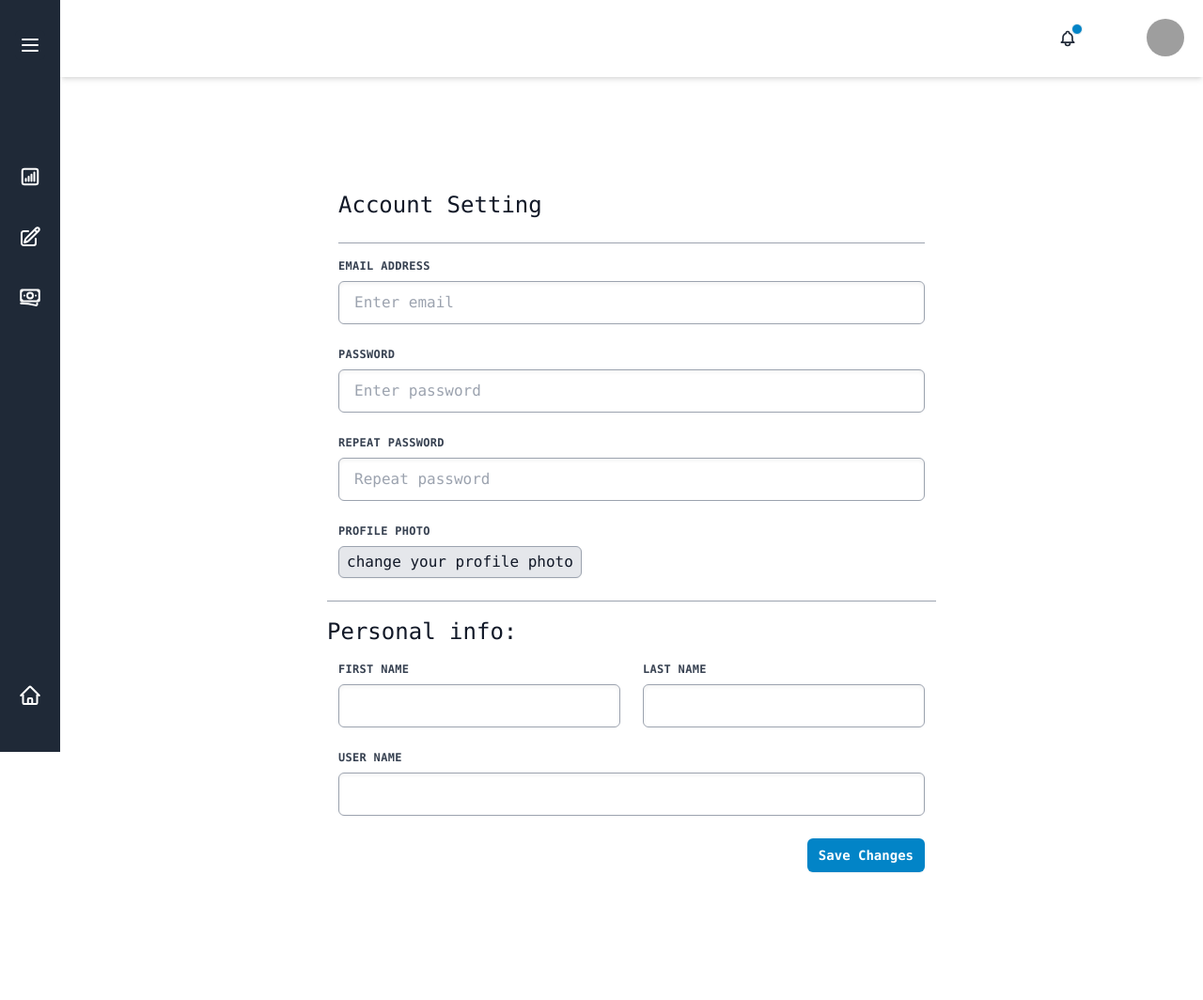
After one commit to andreivisan/reboot-saas, a Python web app: template templates/dashboard/fragments/dashboard_account_settings.html in a window 1280 px wide. The commit adds this page. Shown: the whole page at 94% size. Run offline with Jinja, Linux system fonts and the light colour scheme; the template is opened without the code that fills it, so the values that code supplies are empty; some libraries are stand-ins or nearby versions; grey boxes are pictures that could not be loaded.

Commit message:
Started account settings

```diff
--- /dev/null
+++ b/templates/dashboard/fragments/dashboard_account_settings.html
@@ -0,0 +1,53 @@
+{% extends "dashboard/pages/dashboard_home.html" %}
+
+{% block dashboard_content %}
+<div class="min-h-screen pt-2 font-mono my-16">
+    <div class="container mx-auto">
+        <div class="inputs w-full max-w-2xl p-6 mx-auto">
+            <h2 class="text-2xl text-gray-900">Account Setting</h2>
+            <form class="mt-6 border-t border-gray-400 pt-4">
+                <div class='flex flex-wrap -mx-3 mb-6'>
+                    <div class='w-full md:w-full px-3 mb-6'>
+                        <label class='block uppercase tracking-wide text-gray-700 text-xs font-bold mb-2' for='grid-text-1'>email address</label>
+                        <input class='appearance-none block w-full bg-white text-gray-700 border border-gray-400 shadow-inner rounded-md py-3 px-4 leading-tight focus:outline-none  focus:border-gray-500' id='grid-text-1' type='text' placeholder='Enter email'  required>
+                    </div>
+                    <div class='w-full md:w-full px-3 mb-6'>
+                        <label class='block uppercase tracking-wide text-gray-700 text-xs font-bold mb-2' for='grid-text-1'>password</label>
+                        <input class='appearance-none block w-full bg-white text-gray-700 border border-gray-400 shadow-inner rounded-md py-3 px-4 leading-tight focus:outline-none  focus:border-gray-500' id='grid-text-1' type='password' placeholder='Enter password'  required>
+                    </div>
+                    <div class='w-full md:w-full px-3 mb-6'>
+                        <label class='block uppercase tracking-wide text-gray-700 text-xs font-bold mb-2' for='grid-text-1'>repeat password</label>
+                        <input class='appearance-none block w-full bg-white text-gray-700 border border-gray-400 shadow-inner rounded-md py-3 px-4 leading-tight focus:outline-none  focus:border-gray-500' id='grid-text-1' type='password' placeholder='Repeat password'  required>
+                    </div>
+                    <div class='w-full md:w-full px-3 mb-6 '>
+                        <label class='block uppercase tracking-wide text-gray-700 text-xs font-bold mb-2'>profile photo</label>
+                        <button class="appearance-none bg-gray-200 text-gray-900 px-2 py-1 shadow-sm border border-gray-400 rounded-md ">change your profile photo</button>
+                    </div>
+                    <div class="personal w-full border-t border-gray-400 pt-4">
+                        <h2 class="text-2xl text-gray-900">Personal info:</h2>
+                        <div class="flex items-center justify-between mt-4">
+                            <div class='w-full md:w-1/2 px-3 mb-6'>
+                                <label class='block uppercase tracking-wide text-gray-700 text-xs font-bold mb-2' >first name</label>
+                                <input class='appearance-none block w-full bg-white text-gray-700 border border-gray-400 shadow-inner rounded-md py-3 px-4 leading-tight focus:outline-none  focus:border-gray-500' type='text'  required>
+                            </div>
+                            <div class='w-full md:w-1/2 px-3 mb-6'>
+                                <label class='block uppercase tracking-wide text-gray-700 text-xs font-bold mb-2' >last name</label>
+                                <input class='appearance-none block w-full bg-white text-gray-700 border border-gray-400 shadow-inner rounded-md py-3 px-4 leading-tight focus:outline-none  focus:border-gray-500' type='text'  required>
+                            </div>
+                        </div>
+                        <div class='w-full md:w-full px-3 mb-6'>
+                            <label class='block uppercase tracking-wide text-gray-700 text-xs font-bold mb-2'>user name</label>
+                            <input class='appearance-none block w-full bg-white text-gray-700 border border-gray-400 shadow-inner rounded-md py-3 px-4 leading-tight focus:outline-none  focus:border-gray-500' type='text'  required>
+                        </div>
+                        <div class="flex justify-end px-3">
+                            <button class="rounded-md bg-sky-600 px-3 py-1.5 text-sm font-semibold leading-6 text-white shadow-sm hover:bg-sky-500 focus-visible:outline focus-visible:outline-2 focus-visible:outline-offset-2 focus-visible:outline-sky-600">
+                                Save Changes
+                            </button>
+                        </div>
+                    </div>
+                </div>
+            </form>
+        </div>
+    </div>
+</div>
+{% endblock dashboard_content %}
--- a/templates/dashboard/fragments/dashboard_navbar.html
+++ b/templates/dashboard/fragments/dashboard_navbar.html
@@ -38,7 +38,7 @@
                         Profile
                     </a>
                 </li>
-                <li><a>Account Settings</a></li>
+                <li><a href="/dashboard/account_settings">Account Settings</a></li>
                 <li><a href="/logout">Logout</a></li>
             </ul>
         </div>
```
Also changed, not shown: routers/dashboard.py (+10 -0 lines).
